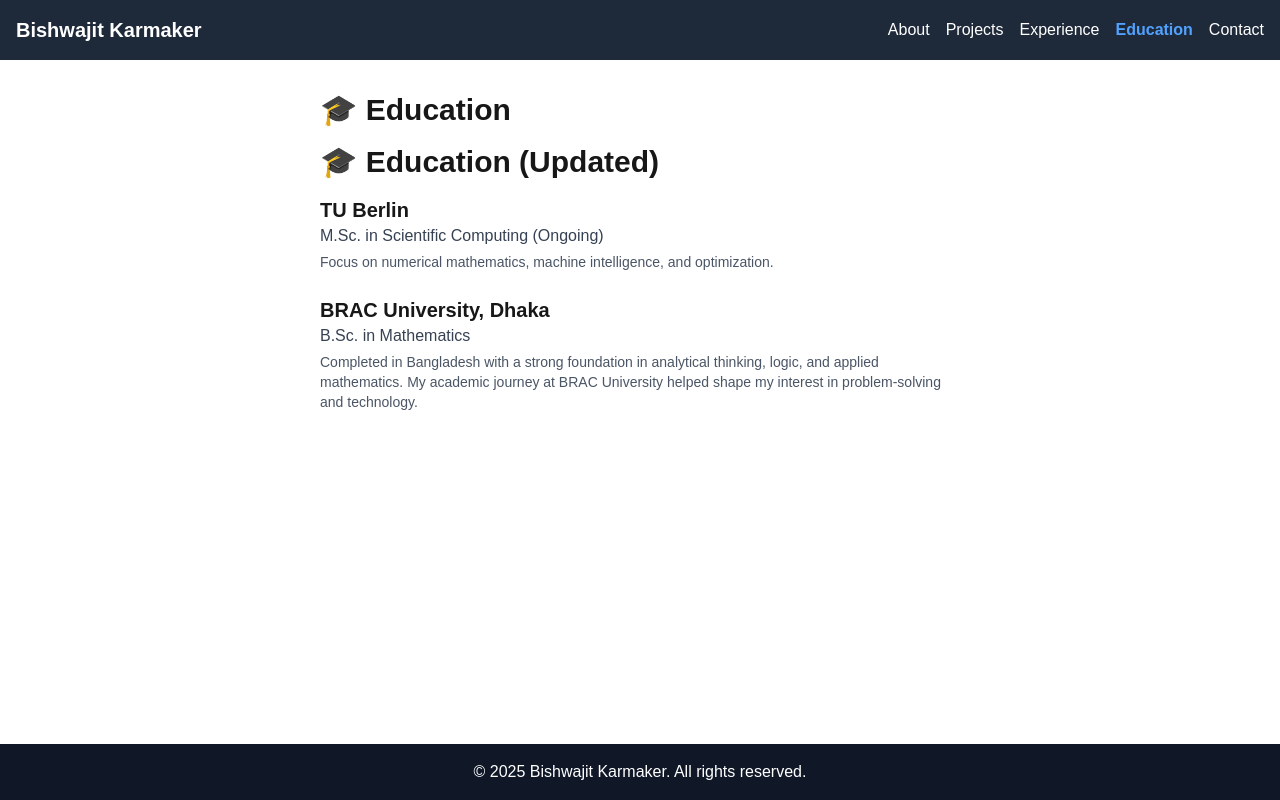
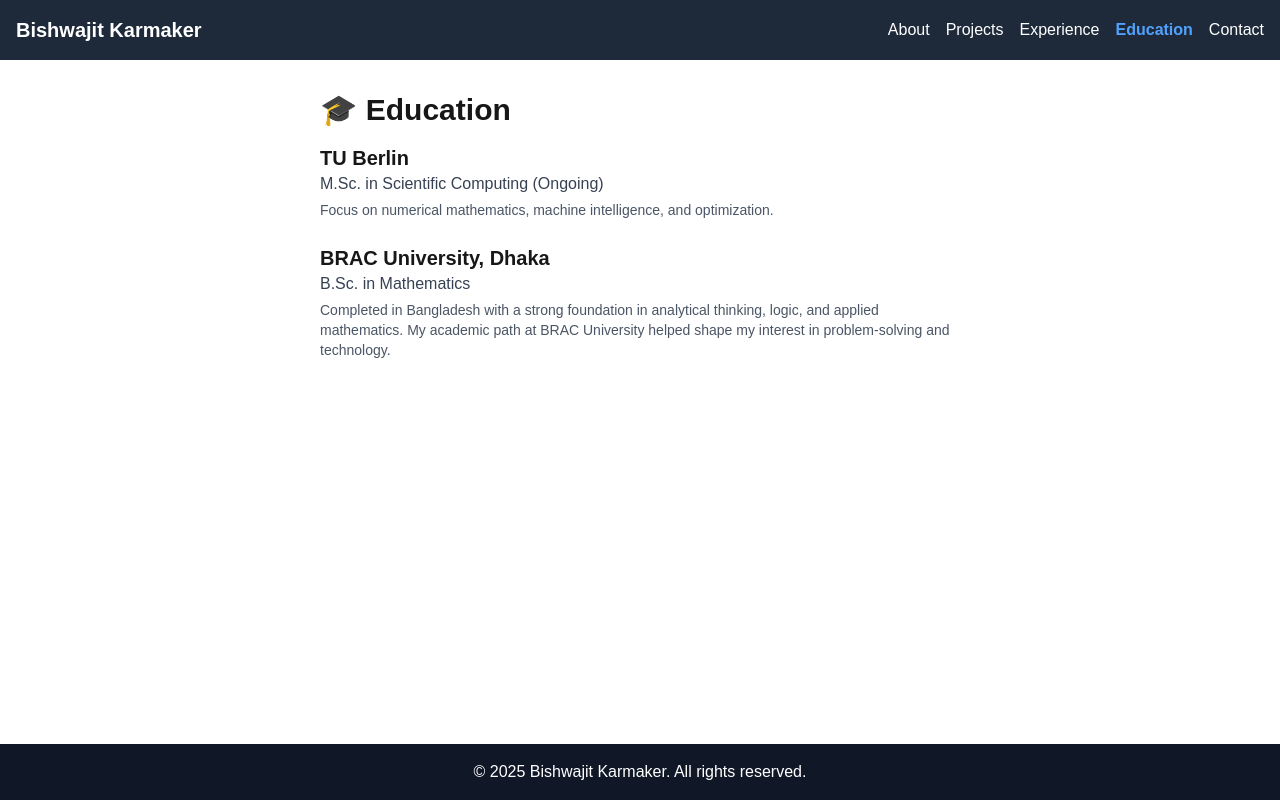
Before and after one commit to Bishwajit93/portfoliosite_frontend, a Next.js app: page /education in a window 1280 px wide. Built offline with nearby package versions, Linux system fonts and the light colour scheme.

Commit message:
Fix: remove duplicate heading from education page

```diff
--- a/src/app/education/page.tsx
+++ b/src/app/education/page.tsx
@@ -5,8 +5,7 @@
   return (
     <Layout>
       <div className="max-w-2xl mx-auto p-4">
-        <h1 className="text-3xl font-bold mb-4">🎓 Education</h1>
-        <h1 className="text-3xl font-bold mb-4">🎓 Education (Updated)</h1>
+        <h1 className="text-3xl font-bold mb-4">🎓 Education </h1>
 
         <div className="mb-6">
           <h2 className="text-xl font-semibold">TU Berlin</h2>
@@ -20,7 +19,7 @@
           <h2 className="text-xl font-semibold">BRAC University, Dhaka</h2>
           <p className="text-gray-700">B.Sc. in Mathematics</p>
           <p className="text-sm text-gray-600 mt-1">
-            Completed in Bangladesh with a strong foundation in analytical thinking, logic, and applied mathematics. My academic journey at BRAC University helped shape my interest in problem-solving and technology.
+            Completed in Bangladesh with a strong foundation in analytical thinking, logic, and applied mathematics. My academic path at BRAC University helped shape my interest in problem-solving and technology.
           </p>
         </div>
       </div>
```
